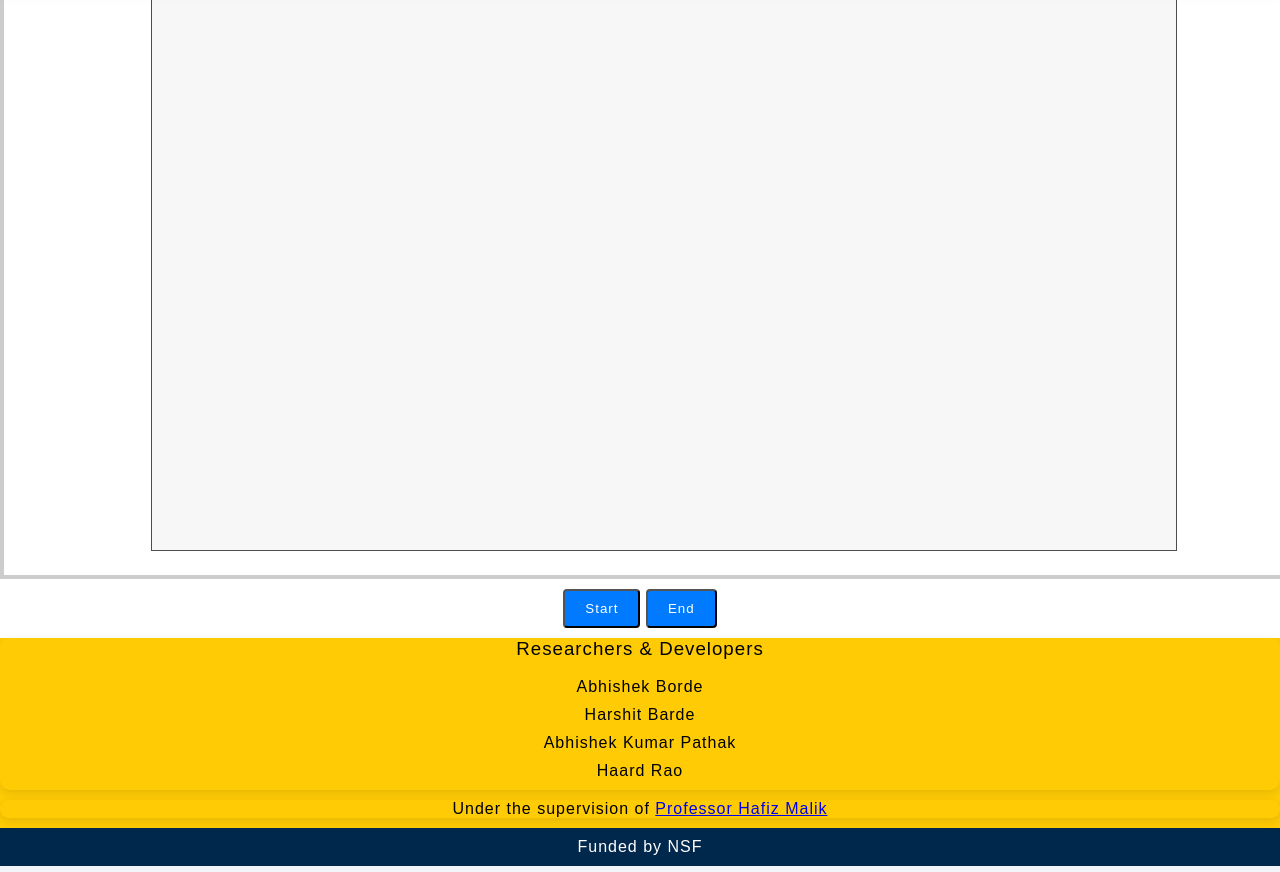
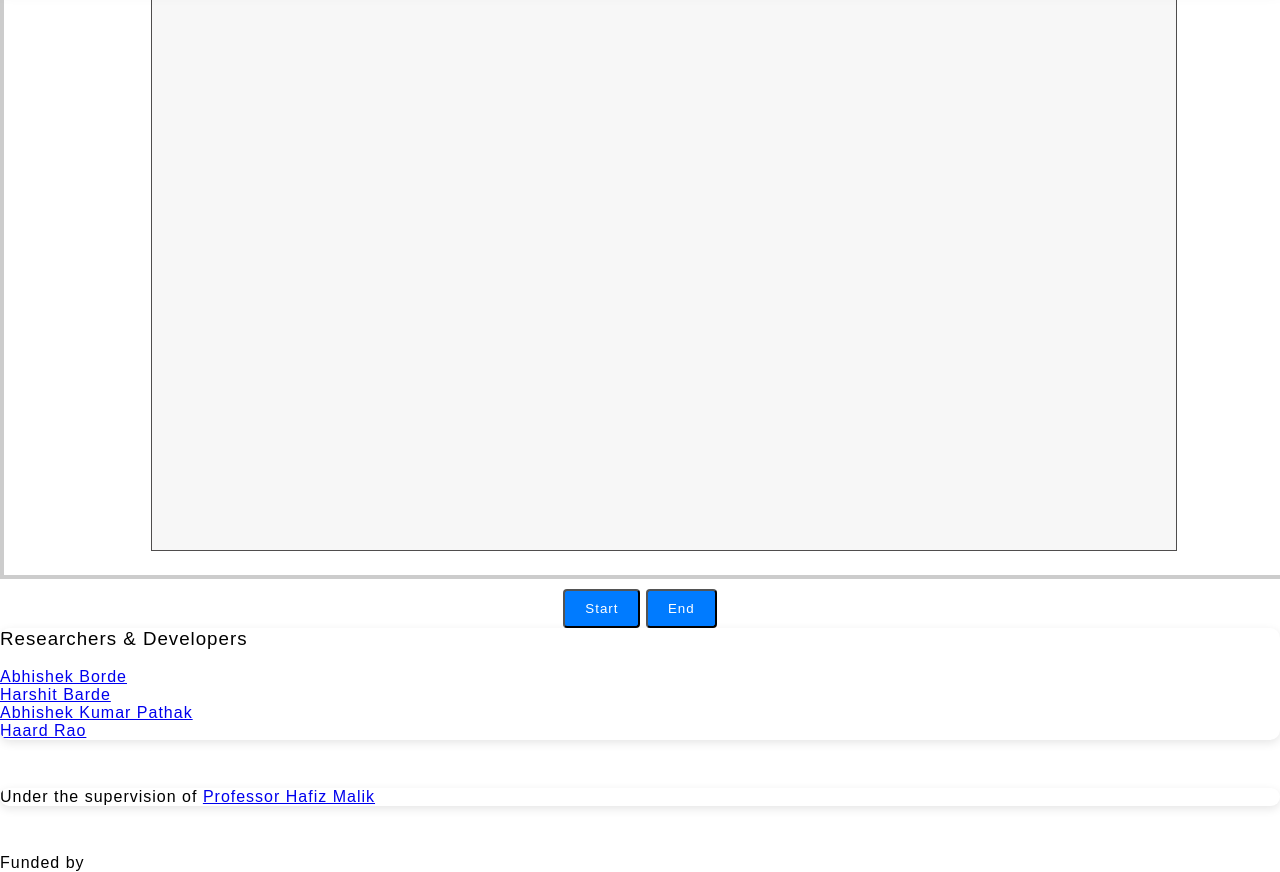
Before and after one commit to harshitb09/Can_Visualization, a Flask app: page /visualization in a window 1280 px wide; the page is wider, and only the part inside the window is pictured. Shown: the part 115-987 px from the top of that part. Run offline with Flask 3, Linux system fonts and the light colour scheme; data that the repository does not hold is empty.

Commit message:
Revert "Update network_vis.html"
This reverts commit f0e1580975db339827359163440a5db31320ab32.

```diff
--- a/App/templates/network_vis.html
+++ b/App/templates/network_vis.html
@@ -315,52 +315,6 @@
         order: initial !important;
     }
 }
-    .footer {
-    background-color: #FFCB05;
-    color: black;
-    text-align: center;
-
-}
-.footer .section {
-    display: flex;
-    justify-content: center;
-    margin: 10px 0;
-}
-.footer .section div {
-    margin: 0 20px;
-}
-.footer .section div span {
-    display: block;
-}
-.footer .section div span a{
-    display: block;
-    color: black;
-}
-.footer .bottom-bar {
-    background-color: #00274c;
-    padding: 10px 0;
-    color: white;
-}
-.footer .section ul {
-    list-style: none;
-    padding: 0;
-}
-
-.footer .section ul li {
-    margin-bottom: 10px;
-    ;
-}
-
-.footer .section ul li a {
-    text-decoration: none;
-    color: black
-}
-
-.footer .section ul li a:hover {
-    color: white;
-    background-color: #00274C;
-    transition: all ease-in-out 350ms;
-}
   </style>
 </head>
 <body>
```
